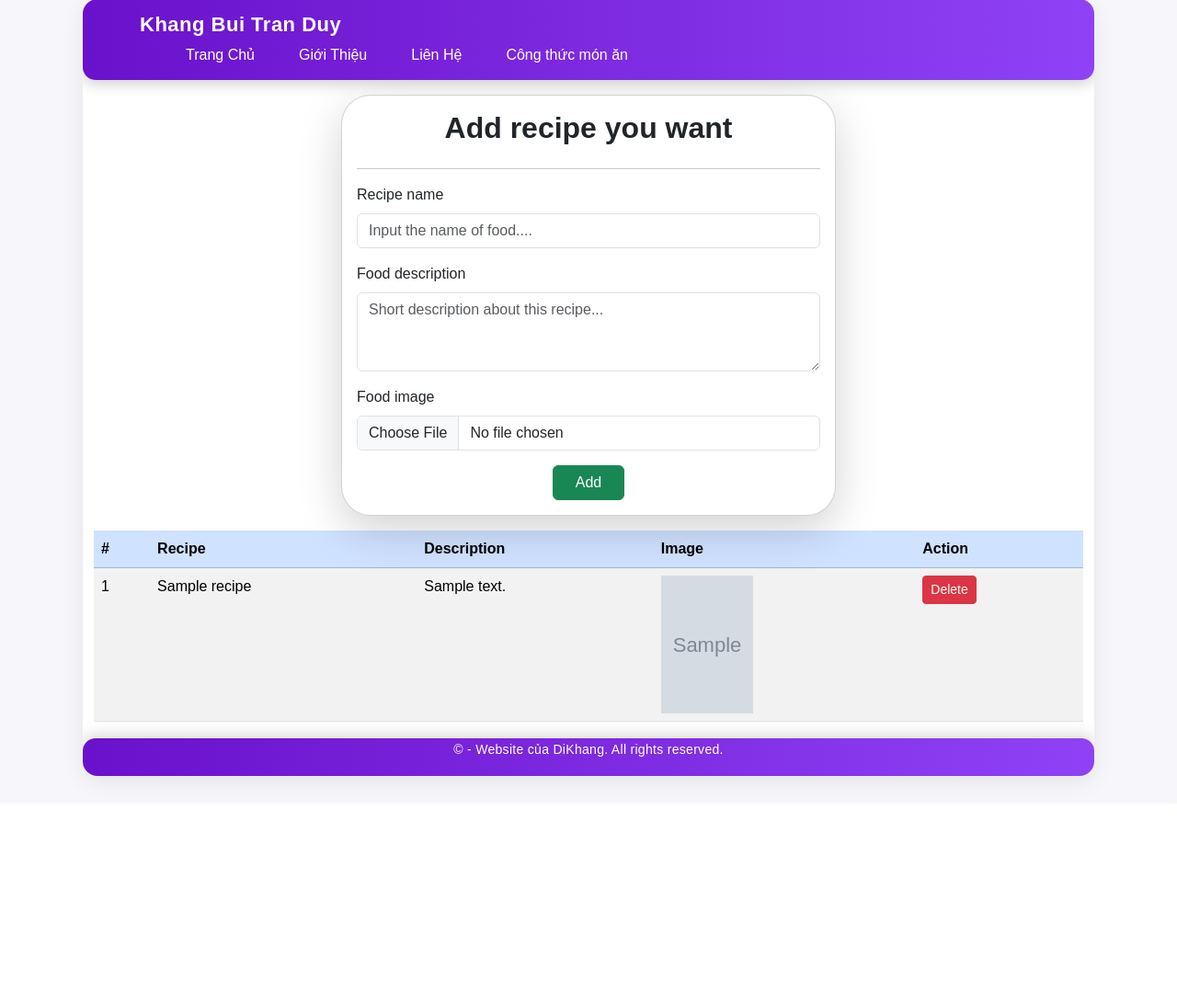
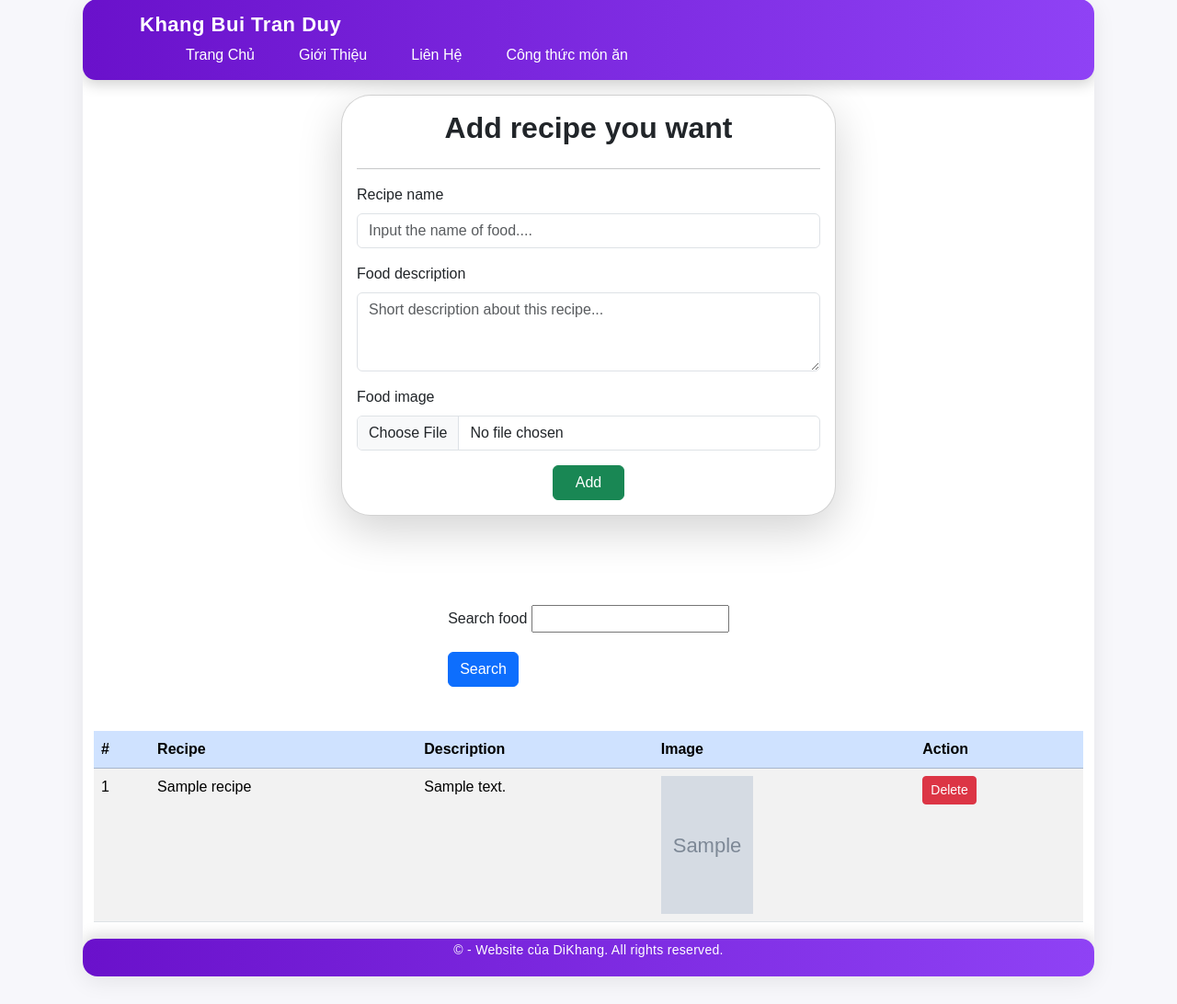
Before and after one commit to khangbkk23/Django_Learning, a Django app: page /recipes/ in a window 1280 px wide. Shown: the part 31-1123 px from the top of the page at 92% size. Before the commit the page ends 889 px from the top, so only its background shows below. Run offline with Django 5.2, Linux system fonts and the light colour scheme; tables that the repository leaves empty hold one stand-in row (values such as "Sample post"); grey boxes marked "Sample" are stand-in pictures.

Commit message:
add search method

```diff
--- a/fundamental/veget/templates/recipes.html
+++ b/fundamental/veget/templates/recipes.html
@@ -25,10 +25,20 @@
         <button type="submit" class="btn btn-success px-4">Add</button>
       </div>
     </form>
+    <hr />
+    <div class="mt-5">
+      <form>
+        <div class="mb-3">
+          <label for="recipeName" class="form-label">Search food</label>
+          <input name="search" value="{{ recipe.recipe_name }}" required type="text" />
+        </div>
+        <button type="submit" class="btn btn-primary">Search</button>
+      </form>
+    </div>
 
     {{ recipe }}
 
-    <table class="table table-striped table-hover">
+    <table class="table table-striped table-hover mt-5">
       <thead class="table-primary">
         <tr>
           <th scope="col">#</th>
@@ -44,7 +54,9 @@
             <td>{{ forloop.counter }}</td>
             <td>{{ recipe.recipe_name }}</td>
             <td>{{ recipe.recipe_description }}</td>
-      <td><img src="{{ recipe.recipe_image.url }}" alt="Image" width="100" height="150"></td>
+            <td>
+              <img src="{{ recipe.recipe_image.url }}" alt="Image" width="100" height="150" />
+            </td>
             <td>
               <a href="/delete-recipe/{{ recipe.id }}" class="btn btn-danger btn-sm">Delete</a>
             </td>
@@ -52,6 +64,5 @@
         {% endfor %}
       </tbody>
     </table>
-
   </div>
 {% endblock %}
--- a/fundamental/veget/views.py
+++ b/fundamental/veget/views.py
@@ -23,6 +23,10 @@ def recipes(request):
         return redirect('/recipes')
 
     queryset = Recipe.objects.all()
+
+    if request.GET.get('search'):
+        print(request.GET.get('search'))
+        queryset = queryset.filter(recipe_name__icontains = request.GET.get('search'))
     context = {
         'page' : 'Recipes',
         'recipes' : queryset
```
Lines whose indentation alone changed are shown as unchanged.
